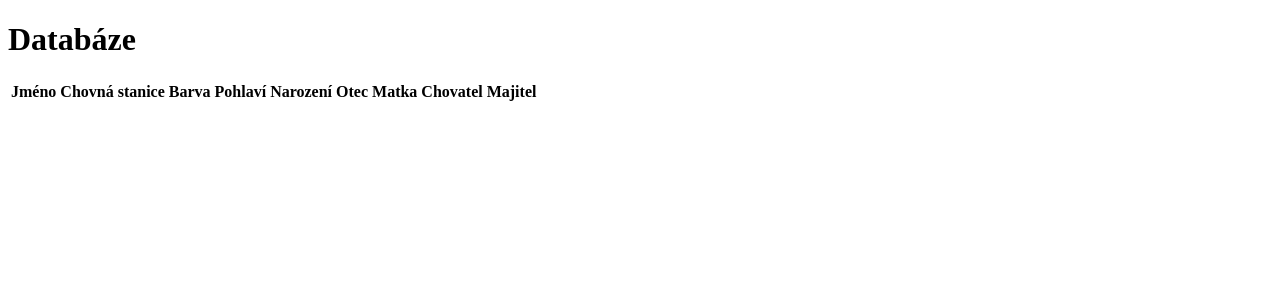
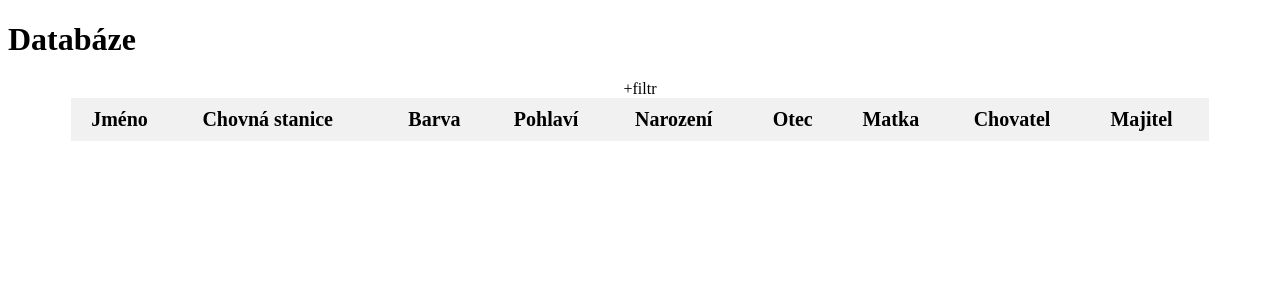
Before and after one commit to ohenzl/poodlebase, a Symfony app: template templates/home/overview.html.twig in a window 1280 px wide. Shown: the part 118-418 px from the top of the page. Run offline with Twig, Linux system fonts and the light colour scheme; the template is opened without the code that fills it, so the values that code supplies are empty; style sheets or scripts are compiled from the project's sources; some libraries are stand-ins or nearby versions.

Commit message:
Javascript routing. Pridani funkce na API overview. Pridani controlleru API overview

```diff
--- a/assets/overview.js
+++ b/assets/overview.js
@@ -1,14 +1,55 @@
-/*
- * Welcome to your app's main JavaScript file!
- *
- * We recommend including the built version of this JavaScript file
- * (and its CSS file) in your base layout (base.html.twig).
- */
 
-// any CSS you import will output into a single css file (app.css in this case)
 import './styles/overview.scss';
 
-// Need jQuery? Install it with "yarn add jquery", then uncomment to import it.
-// import $ from 'jquery';
+// filter logic
+//open/close
 
-// console.log('Hello Webpack Encore! Edit me in assets/app.js');
+document.getElementById('filtrButton').addEventListener('click', openClose => {
+  let filtr = document.getElementById('filtr');
+  if (openClose.target.getAttribute('data-open') === '+') {
+    openClose.target.setAttribute('data-open', '-')
+    filtr.style.maxHeight = '200px';
+  } else {
+    openClose.target.setAttribute('data-open', '+')
+    filtr.style.maxHeight = '0px';
+  }
+  console.log(filtr.getAttribute('data-open'))
+})
+
+
+let filterInputs = document.getElementsByClassName('filterInput');
+
+for (let i = 0; i < filterInputs.length; i++) {
+  filterInputs[i].addEventListener('keyup', registerKey => {
+    filterOutput();
+  })
+}
+
+function filterOutput() {
+  let link = '?';
+  for (let i = 0; i < filterInputs.length; i++) {
+    if (filterInputs[i].value.length > 2) {
+      link += `${filterInputs[i].id}=${filterInputs[i].value}&`
+    }
+  }
+  if (link === '?') return;
+  retrieveTableFromSQL(link);
+}
+
+
+//create SQL query based on the function above
+
+ function retrieveTableFromSQL(link) {
+   // console.log(link)
+   let url = Routing.generate('overviewAPI');
+   // console.log(url)
+
+    var xmlhttp = new XMLHttpRequest();
+    xmlhttp.onreadystatechange = function() {
+      if (this.readyState == 4 && this.status == 200) {
+        console.log(this.responseText);
+      }
+    }
+    xmlhttp.open('GET',url+link,true);
+    xmlhttp.send();
+}
--- a/assets/styles/overview.scss
+++ b/assets/styles/overview.scss
@@ -98,3 +98,22 @@ tr:nth-child(2n) {
     content: attr(data-title);
   }
 }
+
+#filtrButton, #filtr {
+  text-align:center;
+  margin:auto;
+}
+
+#filtrButton {
+  cursor: pointer;
+  width:50px;
+}
+
+#filtrButton::before {
+  content: attr(data-open);
+}
+
+#filtr {
+  max-height: 0px;
+  overflow: hidden;
+}
--- a/config/bundles.php
+++ b/config/bundles.php
@@ -15,4 +15,5 @@ return [
     Symfony\WebpackEncoreBundle\WebpackEncoreBundle::class => ['all' => true],
     Doctrine\Bundle\FixturesBundle\DoctrineFixturesBundle::class => ['dev' => true, 'test' => true],
     Anyx\LoginGateBundle\LoginGateBundle::class => ['all' => true],
+    FOS\JsRoutingBundle\FOSJsRoutingBundle::class => ['all' => true],
 ];
--- /dev/null
+++ b/config/routes/fos_js_routing.yaml
@@ -0,0 +1,2 @@
+fos_js_routing:
+    resource: "@FOSJsRoutingBundle/Resources/config/routing/routing-sf4.xml"
--- a/templates/home/overview.html.twig
+++ b/templates/home/overview.html.twig
@@ -8,21 +8,44 @@
 {% endblock %}
 
 {% block body %}
-<div id='background'></div>
+
 <h1>Databáze</h1>
+<div id='filtrButton' data-open="+">filtr</div>
+<div id='filtr'>
+  <div>
+    Jméno/chovná stanice
+    <input class='filterInput' id='name'></input>
+  </div>
+  <div>
+    Barva
+    <input class='filterInput' id='color'></input>
+  </div>
+  <div>
+    Pohlaví
+    <input class='filterInput' id='sex'></input>
+  </div>
+  <div>
+    Narození
+    <input class='filterInput' id='birth'></input>
+  </div>
+  <div>
+    Otec
+    <input class='filterInput' id='father'></input>
+  </div>
+  <div>
+    Matka
+    <input class='filterInput' id='mother'></input>
+  </div>
+  <div>
+    Chovatel
+    <input class='filterInput' id='breeder'></input>
+  </div>
+  <div>
+    Majitel
+    <input class='filterInput' id='owner'></input>
+  </div>
+</div>
 
-<!-- <div class='stripe' id='stripe'>
-</div>
-<div class='stripe' id='stripe2'>
-</div>
-<div class='stripe' id='stripe3'>
-</div>
-<div class='stripe' id='stripe4'>
-</div>
-<div class='stripe' id='stripe5'>
-</div> -->
-
-</div>
 <table>
   <tr>
     <th>
@@ -97,3 +120,10 @@
 
 
 {% endblock %}
+
+{% block javascripts %}
+  {{ parent() }}
+  <script src="{{ asset('bundles/fosjsrouting/js/router.js') }}"></script>
+  <script src="{{ path('fos_js_routing_js', { callback: 'fos.Router.setData' }) }}"></script>
+  {{ encore_entry_script_tags('overview') }}
+{% endblock %}
```
Also changed, not shown: config/routes.yaml (+8 -0 lines), src/Controller/API.php (added, +32 -0 lines), 1 other file.
